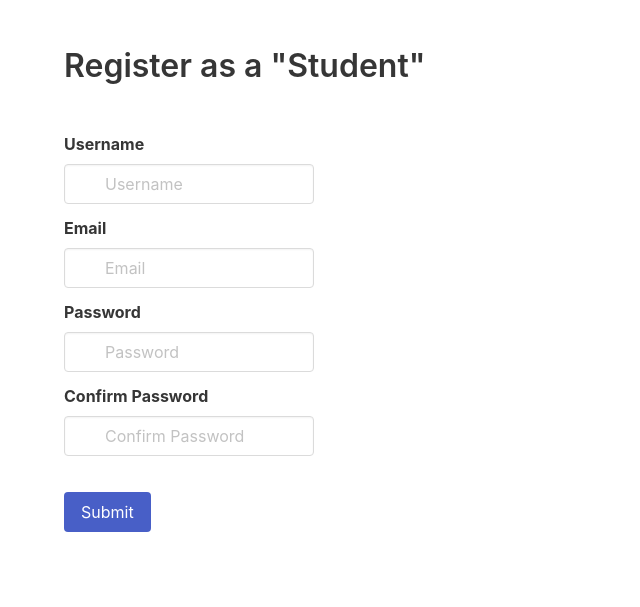
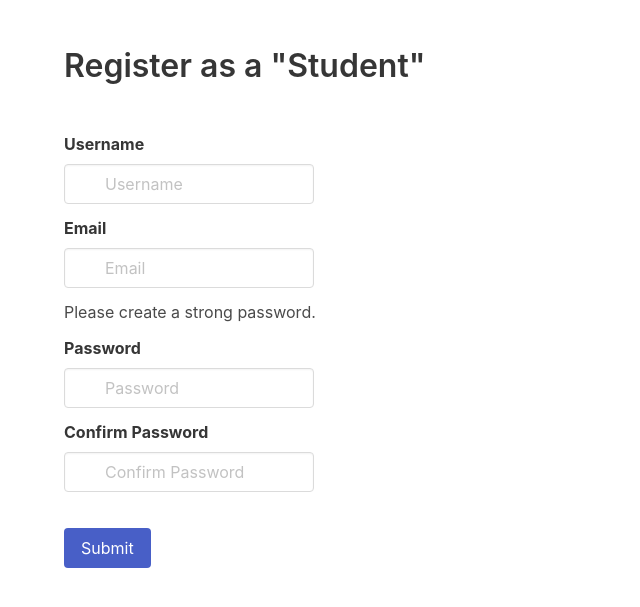
Before and after one commit to Gaziz99/Course-Recommendation-System, a Django app: page /authenticate/signup_student in a window 1280 px wide. Shown: the top 607 px of the page, without its empty margins (0-640 px from the left). Run offline with Django 4.2, Linux system fonts and the light colour scheme; parts of the project's set-up code (start-up, migrations or seed data) failed here and were passed over.

Commit message:
password strength

```diff
--- a/authenticate/models.py
+++ b/authenticate/models.py
@@ -10,6 +10,11 @@ class CustomUser(AbstractUser):
     def get_email(self):
         return self.email
 
+    class Meta:
+        permissions = (
+            ('rate_course', 'Rate course'),
+        )
+
 
 class user_type(models.Model):
      is_teacher = models.BooleanField(default=False)
--- a/authenticate/views.py
+++ b/authenticate/views.py
@@ -8,6 +8,7 @@ from django.contrib.auth.models import auth
 from django.shortcuts import render, redirect
 from django.contrib.auth import authenticate, login
 from .models import user_type, CustomUser
+import re
 
 
 # Create your views here.
@@ -89,20 +90,42 @@ def signup_student(request):
         email = request.POST.get('email')
         username = request.POST.get('username')
         password = request.POST.get('password1')
-        user = CustomUser.objects.create_user(
-            email=email,
-            username=username,
-        )
-        user.set_password(password)
-        user.save()
-        usert = None
-        usert = user_type(user=user,is_student=True)
-        usert.save()
-        print("user created")
-        return redirect('login')
+        confirm_password = request.POST.get('password2')
+        check1 = re.match('((?=.*\d)(?=.*[a-z])(?=.*[A-Z])(?=.*[!@#$%^&*]).{8,30})',password)
+        check2 = re.match('((\d*)([a-z]*)([A-Z]*)([!@#$%^&*]*).{8,30})',password)
 
-    else:
-        return render(request, 'signup_student.html')
+        if(len(password)>=8):
+            if(bool(check1)==True):
+                if password==confirm_password:
+                    if CustomUser.objects.filter(email=email).exists():
+                        print("error")
+                    elif CustomUser.objects.filter(username=username).exists():
+                        print("error")
+                    else:
+                        user = CustomUser.objects.create_user(
+                            email=email,
+                            username=username,
+                            )
+                        user.set_password(password)
+                        user.save()
+                        usert = None
+                        usert = user_type(user=user,is_student=True)
+                        usert.save()
+                        print("user created")
+                        return redirect('login')
+
+            else:
+                return render(request, 'signup_student.html')
+
+        elif(bool(check2)==True):
+            redirect('signup_student.html')
+        else:
+            redirect('signup_student.html')
+
+    return render(request,'signup_student.html')
+
+
+
 
 def login(request):
     if request.method == 'POST':
--- a/dss/views.py
+++ b/dss/views.py
@@ -22,6 +22,8 @@ from .models import Course_Ratings, Course_Comment
 from django.contrib import messages
 
 import random
+
+from django.contrib.auth.decorators import permission_required
 
 
 
@@ -64,11 +66,13 @@ def gfhc(request):
 
     return render(request,'gfhc.html', {'courses':course})
 
+
 def gcap(request):
 
     course = Course.objects.all()
 
     return render(request,'gcap.html', {'courses':course})
+
 
 
 class SearchResultsView(ListView):
--- a/templates/details.html
+++ b/templates/details.html
@@ -66,6 +66,7 @@
     </table>
     <div id="container" style="height: 400px;" ></div>
 
+    {%if user.is_authenticated %}
     <form class="comment-course" action="" method="post" id = "comment-form">
         {% csrf_token %}
         <label>Leave a Comment:</label><br>
@@ -80,6 +81,8 @@
         <p class="title is-3">{{comment.user_id}}:</p>
         <p class="subtitle is-5">{{comment.user_comment}}</p>
     {% endfor %}
+
+    {% endif %}
 
 
 
--- a/templates/signup_student.html
+++ b/templates/signup_student.html
@@ -47,11 +47,31 @@
 
           </div>
           <div class="field">
+            <p class="control has-icons-left" style="width: max-content;">
+              Please create a strong password.
+              <span class="icon is-small is-left">
+
+                <i class="fas fa-lock"></i>
+
+              </span>
+            </p>
+          </div>
+          <div class="field">
             <label class="label">Password</label>
             <p class="control has-icons-left">
-              <input class="input" style="width: 250px;" type="password" name="password1" placeholder="Password">
+              <input class="input" id="password" style="width: 250px;" type="password" name="password1" placeholder="Password">
               <span class="icon is-small is-left">
                 <i class="fas fa-lock"></i>
+              </span>
+            </p>
+          </div>
+
+          <div class="field">
+            <p class="control has-icons-left" id = "strength" style="width: max-content;">
+
+              <span class="icon is-small is-left">
+                <i class="fas fa-lock"></i>
+
               </span>
             </p>
           </div>
@@ -75,5 +95,36 @@
 
 
       </section>
+      <script>
+        let timeout;
+        let password = document.getElementById('password');
+        let strength = document.getElementById('strength');
+        let strongPassword = new RegExp('(?=.*[a-z])(?=.*[A-Z])(?=.*[0-9])(?=.*[^A-Za-z0-9])(?=.{8,})')
+        let mediumPassword = new RegExp('((?=.*[a-z])(?=.*[A-Z])(?=.*[0-9])(?=.*[^A-Za-z0-9])(?=.{6,}))|((?=.*[a-z])(?=.*[A-Z])(?=.*[^A-Za-z0-9])(?=.{8,}))')
+
+        function StrengthChecker(PasswordParameter) {
+          if(strongPassword.test(PasswordParameter)) {
+              strength.style.backgroundColor = "green";
+              strength.textContent = 'Your password is strong';
+          } else if(mediumPassword.test(PasswordParameter)) {
+              strength.style.backgroundColor = 'blue';
+              strength.textContent = 'Your password is medium';
+          } else {
+              strength.style.backgroundColor = 'red';
+              strength.textContent = 'Your password is weak';
+          }
+      }
+
+      password.addEventListener("input", () => {
+        strength.style.display = 'block';
+        clearTimeout(timeout);
+        timeout = setTimeout(() => StrengthChecker(password.value), 500);
+        if(password.value.length !== 0) {
+            strength.style.display != 'block';
+        } else {
+            strength.style.display = 'none';
+        }
+    });
+      </script>
 </body>
 </html>
```
Also changed, not shown: authenticate/migrations/0003_alter_customuser_options.py (added).
